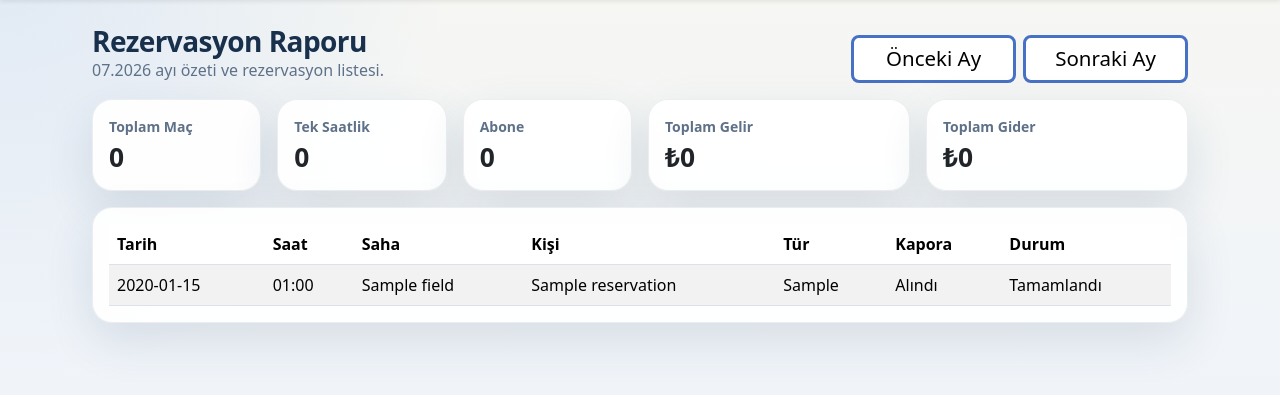
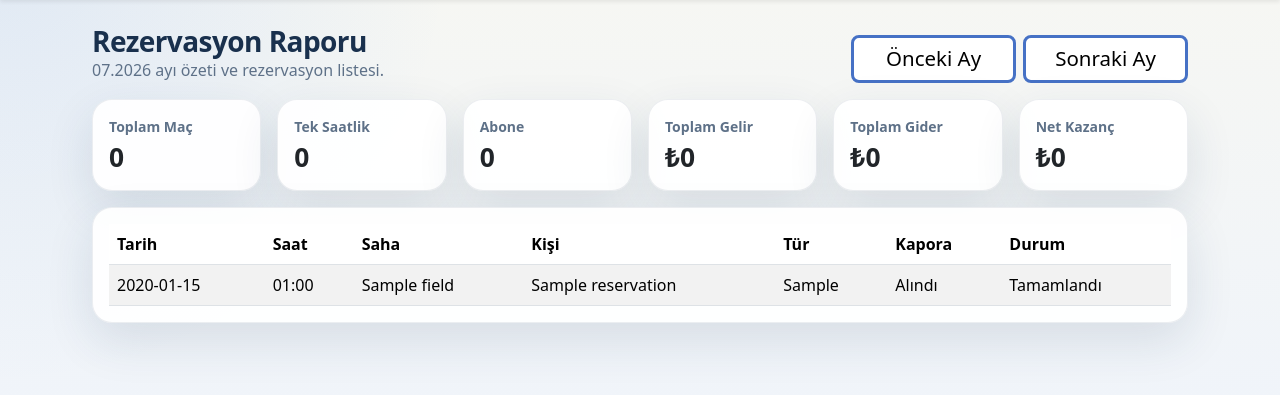
Before and after one commit to ysfkcbs/SahaTakvim, a Flask app: page /reports/reservations in a window 1280 px wide. Shown: the part 69-464 px from the top of the page. Run offline with Flask 3, Linux system fonts and the light colour scheme; a user stored in the database is signed in; tables that the repository leaves empty hold one stand-in row (values such as "Sample post").

Commit message:
Unify total income across dashboard, reports, and balance sheet
month_income/net calculations previously ignored daily-closing cash
takings entirely. Now the admin dashboard, the reports summary (which
also gains a Net Kazanç card), and the balance sheet's top stat row
and monthly projection table all fold DailyClosing totals into
"Toplam Gelir" and its resulting net figure, so the same income
definition is used everywhere.

Co-Authored-By: Claude Sonnet 5 <noreply@anthropic.com>

```diff
--- a/app/finance/services.py
+++ b/app/finance/services.py
@@ -66,7 +66,8 @@ def forecast_next_months(month_count=3):
         pending_income = recurring_total(Income, y, m, paid_only=False)
         paid_expense = recurring_total(Expense, y, m, paid_only=True)
         pending_expense = recurring_total(Expense, y, m, paid_only=False)
-        income = reservation_income_for_month(y, m) + paid_income + pending_income
+        daily_total = daily_closing_total_for_month(y, m)
+        income = reservation_income_for_month(y, m) + paid_income + pending_income + daily_total
         expense = paid_expense + pending_expense
         label = f"{y}-{m:02d}"
         data.append(
@@ -79,7 +80,7 @@ def forecast_next_months(month_count=3):
                 "pending_income": pending_income,
                 "paid_expense": paid_expense,
                 "pending_expense": pending_expense,
-                "daily_closing_total": daily_closing_total_for_month(y, m),
+                "daily_closing_total": daily_total,
             }
         )
     return data
--- a/app/main/routes.py
+++ b/app/main/routes.py
@@ -5,6 +5,7 @@ from flask_login import current_user, login_required
 from sqlalchemy import case, extract, func
 
 from app.calendar.utils import business_hours, hour_label, week_start_for
+from app.finance.services import daily_closing_total_for_month
 from app.models import DailyClosing, Expense, Field, Income, Reservation
 
 
@@ -132,7 +133,8 @@ def admin_dashboard():
         extract("month", Expense.date) == today.month,
     ).scalar()
 
-    month_income = float(reservation_income or 0) + float(other_income or 0)
+    daily_income = daily_closing_total_for_month(today.year, today.month)
+    month_income = float(reservation_income or 0) + float(other_income or 0) + daily_income
     month_expenses = float(expenses or 0)
 
     upcoming = Reservation.query.filter(Reservation.reservation_date >= today, Reservation.status == "active").order_by(
--- a/app/reports/routes.py
+++ b/app/reports/routes.py
@@ -4,9 +4,9 @@ from flask import Blueprint, render_template, request, url_for
 from flask_login import login_required
 from sqlalchemy import extract
 
-from app.finance.services import actual_total, reservation_income_for_month
+from app.finance.services import actual_total, daily_closing_total_for_month, reservation_income_for_month
 from app.main.utils import role_required
-from app.models import Expense, Field, Reservation
+from app.models import Expense, Field, Income, Reservation
 
 
 reports_bp = Blueprint("reports", __name__)
@@ -50,12 +50,20 @@ def reservation_report():
     single_count = month_query.filter_by(reservation_type="tek_saatlik").count()
     subscriber_count = month_query.filter_by(reservation_type="abone").count()
 
+    income = (
+        reservation_income_for_month(selected_year, selected_month)
+        + actual_total(Income, selected_year, selected_month)
+        + daily_closing_total_for_month(selected_year, selected_month)
+    )
+    expense = actual_total(Expense, selected_year, selected_month)
+
     summary = {
         "total_count": single_count + subscriber_count,
         "single_count": single_count,
         "subscriber_count": subscriber_count,
-        "income": reservation_income_for_month(selected_year, selected_month),
-        "expense": actual_total(Expense, selected_year, selected_month),
+        "income": income,
+        "expense": expense,
+        "net": income - expense,
         "label": f"{selected_month:02d}.{selected_year}",
     }
 
--- a/app/templates/reports/reservations.html
+++ b/app/templates/reports/reservations.html
@@ -12,11 +12,12 @@
 </div>
 
 <div class="row g-3 mb-3">
-  <div class="col-6 col-md-2"><div class="card stat-card"><div class="card-body"><small>Toplam Maç</small><h4>{{ summary.total_count }}</h4></div></div></div>
-  <div class="col-6 col-md-2"><div class="card stat-card"><div class="card-body"><small>Tek Saatlik</small><h4>{{ summary.single_count }}</h4></div></div></div>
-  <div class="col-6 col-md-2"><div class="card stat-card"><div class="card-body"><small>Abone</small><h4>{{ summary.subscriber_count }}</h4></div></div></div>
-  <div class="col-6 col-md-3"><div class="card stat-card"><div class="card-body"><small>Toplam Gelir</small><h4>₺{{ '%.0f'|format(summary.income|float) }}</h4></div></div></div>
-  <div class="col-12 col-md-3"><div class="card stat-card"><div class="card-body"><small>Toplam Gider</small><h4>₺{{ '%.0f'|format(summary.expense|float) }}</h4></div></div></div>
+  <div class="col-6 col-lg-2"><div class="card stat-card"><div class="card-body"><small>Toplam Maç</small><h4>{{ summary.total_count }}</h4></div></div></div>
+  <div class="col-6 col-lg-2"><div class="card stat-card"><div class="card-body"><small>Tek Saatlik</small><h4>{{ summary.single_count }}</h4></div></div></div>
+  <div class="col-6 col-lg-2"><div class="card stat-card"><div class="card-body"><small>Abone</small><h4>{{ summary.subscriber_count }}</h4></div></div></div>
+  <div class="col-6 col-lg-2"><div class="card stat-card"><div class="card-body"><small>Toplam Gelir</small><h4>₺{{ '%.0f'|format(summary.income|float) }}</h4></div></div></div>
+  <div class="col-6 col-lg-2"><div class="card stat-card"><div class="card-body"><small>Toplam Gider</small><h4>₺{{ '%.0f'|format(summary.expense|float) }}</h4></div></div></div>
+  <div class="col-6 col-lg-2"><div class="card stat-card"><div class="card-body"><small>Net Kazanç</small><h4>₺{{ '%.0f'|format(summary.net|float) }}</h4></div></div></div>
 </div>
 
 <div class="card">
```
Also changed, not shown: app/finance/routes.py (+11 -2 lines).
